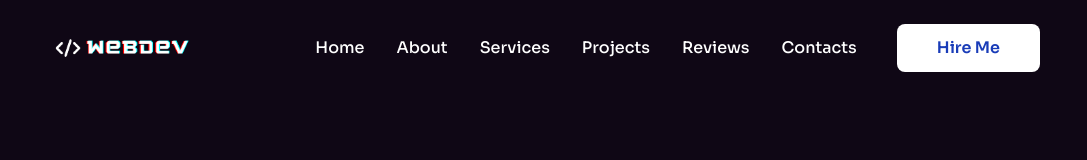
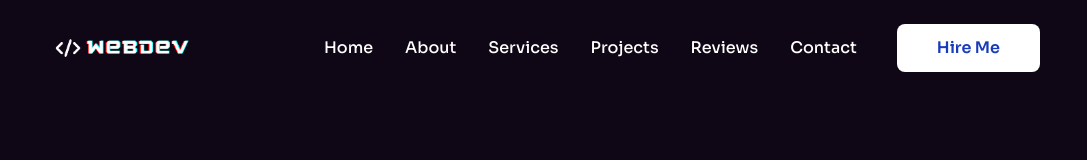
Before and after one commit to 10laurenpatt/devportfolio, a Next.js app: page / in a window 1280 px wide. Shown: the top 160 px of the page, without its empty margins (96-1183 px from the left). Built offline with nearby package versions, Linux system fonts and the light colour scheme.

Commit message:
Added Footer, ScrollToTop, and Working NavBar links

```diff
--- a/app/layout.tsx
+++ b/app/layout.tsx
@@ -2,6 +2,8 @@ import type { Metadata } from "next";
 import { Sora } from "next/font/google";
 import "./globals.css";
 import ResponsiveNav from "@/components/Home/Navbar/ResponsiveNav";
+import Footer from "@/components/Home/Footer/Footer";
+import ScrollToTop from "@/components/Helper/ScrollToTop";
 
 const font = Sora({
   weight: ['100', '200', '300', '400', '500', '600', '700', '800'],
@@ -24,6 +26,8 @@ export default function RootLayout({
       <body className={`${font.className} antialiased`}>
         <ResponsiveNav />
         {children}
+        <Footer />
+        <ScrollToTop />
       </body>
     </html>
   );
--- /dev/null
+++ b/components/Helper/ScrollToTop.tsx
@@ -0,0 +1,44 @@
+'use client'
+import React, { useEffect, useState } from "react";
+import { FaArrowUp } from "react-icons/fa";
+
+const ScrollToTop = () => {
+
+    const [isVisible, setIsVisible] = useState(false)
+
+    useEffect(() => {
+        const toggleVisibility = () => {
+            if (window.scrollY > 300) {
+                setIsVisible(true)
+            } else {
+                setIsVisible(false)
+            }
+        }
+
+        window.addEventListener('scroll', toggleVisibility)
+
+        return () => {
+            window.removeEventListener('scroll', toggleVisibility)
+        }
+    }, [])
+
+    const scrollToTop = () => {
+        window.scrollTo({
+            top: 0,
+            behavior: 'smooth'
+        })
+    }
+
+
+    return (
+        <div className='fixed bottom-4 animate-pulse right-4'>
+            {isVisible &&
+                <button onClick={scrollToTop} className='bg-blue-900 text-white rounded-full w-12 h-12 flex items-center justify-center focus:outlike-none'>
+                    <FaArrowUp />
+                </button>
+                }
+        </div>
+    )
+}
+
+export default ScrollToTop;
--- /dev/null
+++ b/components/Home/Footer/Footer.tsx
@@ -0,0 +1,36 @@
+import React from "react";
+import Image from "next/image";
+import Link from "next/link";
+
+const Footer = () => {
+    return (
+        <div className='py-16 bg-[#0f0715]'>
+            <div>
+                <Image src='/images/logo.png' alt='logo' width={180} height={180} className='mx-auto'/>
+            </div>
+            <div className='flex items-center flex-wrap justify-center text-center gap-10 px-4 text-white font-bold'>
+                <div>
+                    Home
+                </div>
+                <div>
+                    Services
+                </div>
+                <div>
+                    Projects
+                </div>
+                <div>
+                    Reviews
+                </div>
+                <div>
+                    Contact
+                </div>
+            </div>
+            <p className='text-white opacity-75 mt-6 text-center text-sm'>
+                Icons sourced from <Link href='https://github.com/devicons/devicon' className='text-blue-600 visited:text-purple-600 underline'>devicons</Link>
+            </p>
+        </div>
+    )
+}
+
+
+export default Footer;
--- a/components/Home/Home.tsx
+++ b/components/Home/Home.tsx
@@ -8,12 +8,13 @@ import Contact from './Contact/Contact';
 
 const Home = () => {
     return <div className="overflow-hidden">
-        <Hero />
-        <About />
-        <Services />
-        <Projects />
-        <Skills />
-        <Contact />
+        <div id='Hero'><Hero /></div>
+        <div id='About'><About /></div>
+        <div id='Services'><Services /></div>
+        <div id='Projects'><Projects /></div>
+        <div id='Skills'><Skills /></div>
+        <div id='Contact'><Contact /></div>
+
     </div>;
 }
 
--- a/components/Home/Projects/Projects.tsx
+++ b/components/Home/Projects/Projects.tsx
@@ -7,7 +7,7 @@ import React from "react";
 
 const Projects = () => {
     return <div className='pt-16 pb-16 bg-[#050709]'>
-        <SectionHeading>Projects</SectionHeading>
+        <SectionHeading >Projects</SectionHeading>
         <div className='w-[80%] mx-auto mt-20 grid grid-cols1 md:grid-cols-2 lg:grid-cols-3 gap-12 items-center'>
             {projectData.map((project => {
                 return <div key={project.id} className='bg-blue-950 p-g rounded-lg hover:scale-105 transition-all duration-300'>
--- a/constant/constant.ts
+++ b/constant/constant.ts
@@ -6,17 +6,17 @@ export const navLinks = [
     },
     {
         id:2,
-        url:"#",
+        url:"#About",
         label: "About"
     },
     {
         id:3,
-        url:"#",
+        url:"#Services",
         label: "Services"
     },
     {
         id:4,
-        url:"#",
+        url:"#Projects",
         label: "Projects"
     },
     {
@@ -26,7 +26,7 @@ export const navLinks = [
     },
     {
         id:6,
-        url:"#",
-        label: "Contacts"
+        url:"#Contact",
+        label: "Contact"
     }
 ]
```
